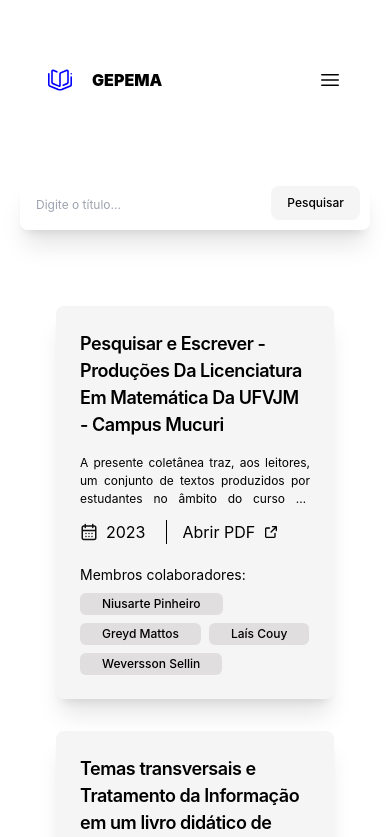
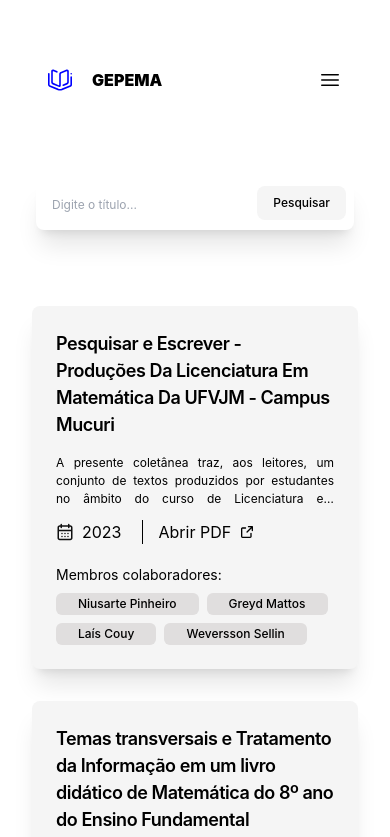
Before and after one commit to MrsBolinhu/gepema, a SvelteKit app: page /productions in a window 390 px wide. Shown: the top 837 px of the page. Built offline with nearby package versions, Linux system fonts and the light colour scheme.

Commit message:
fix(productions): adjust mobile layout

```diff
--- a/src/routes/productions/+page.svelte
+++ b/src/routes/productions/+page.svelte
@@ -16,13 +16,13 @@
 	};
 </script>
 
-<div class="px-8 pb-[180px]">
+<div class="px-2 pb-[180px]">
 	<div class="flex flex-wrap items-center p-5 mt-12 gap-4 justify-center">
 		<form class="">
 			<label
 				for="default-search"
 				class="mb-2 text-sm font-medium text-gray-900 sr-only dark:text-white">Pesquisar</label>
-			<div class="relative max-w-[700px] min-w-[350px]">
+			<div class="relative max-w-[700px] min-w-[350px] px-4 sm:px-0">
 				<input
 					on:change={search}
 					bind:value={searchTerm}
@@ -33,7 +33,7 @@
 				<button
 					on:click={search}
 					type="submit"
-					class="text-white absolute right-2.5 bottom-2.5 bg-lightGray hover:bg-orange focus:ring-4 focus:outline-none focus:ring-blue-300 font-medium rounded-lg text-sm px-4 py-2"
+					class="text-white absolute right-6 sm:right-2.5 bottom-2.5 bg-lightGray hover:bg-orange focus:ring-4 focus:outline-none focus:ring-blue-300 font-medium rounded-lg text-sm px-4 py-2"
 					>Pesquisar</button>
 			</div>
 		</form>
```
